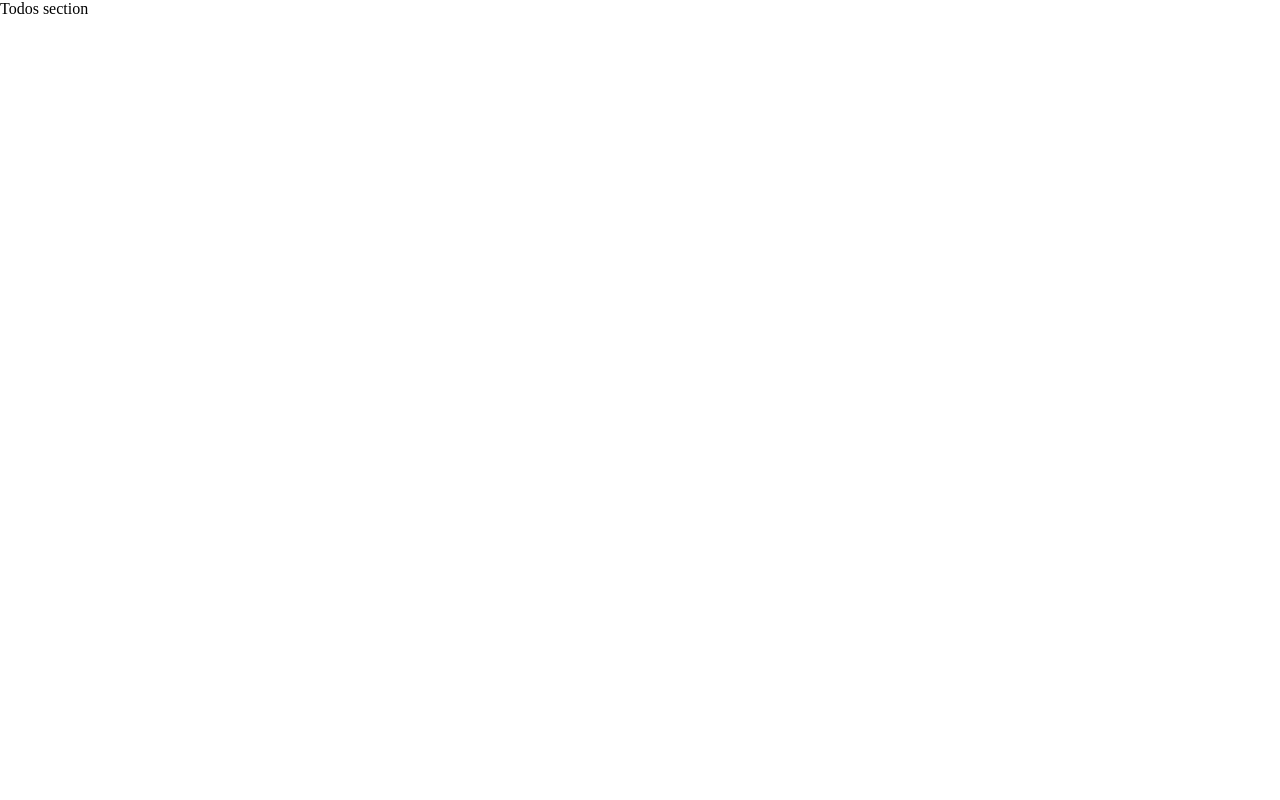
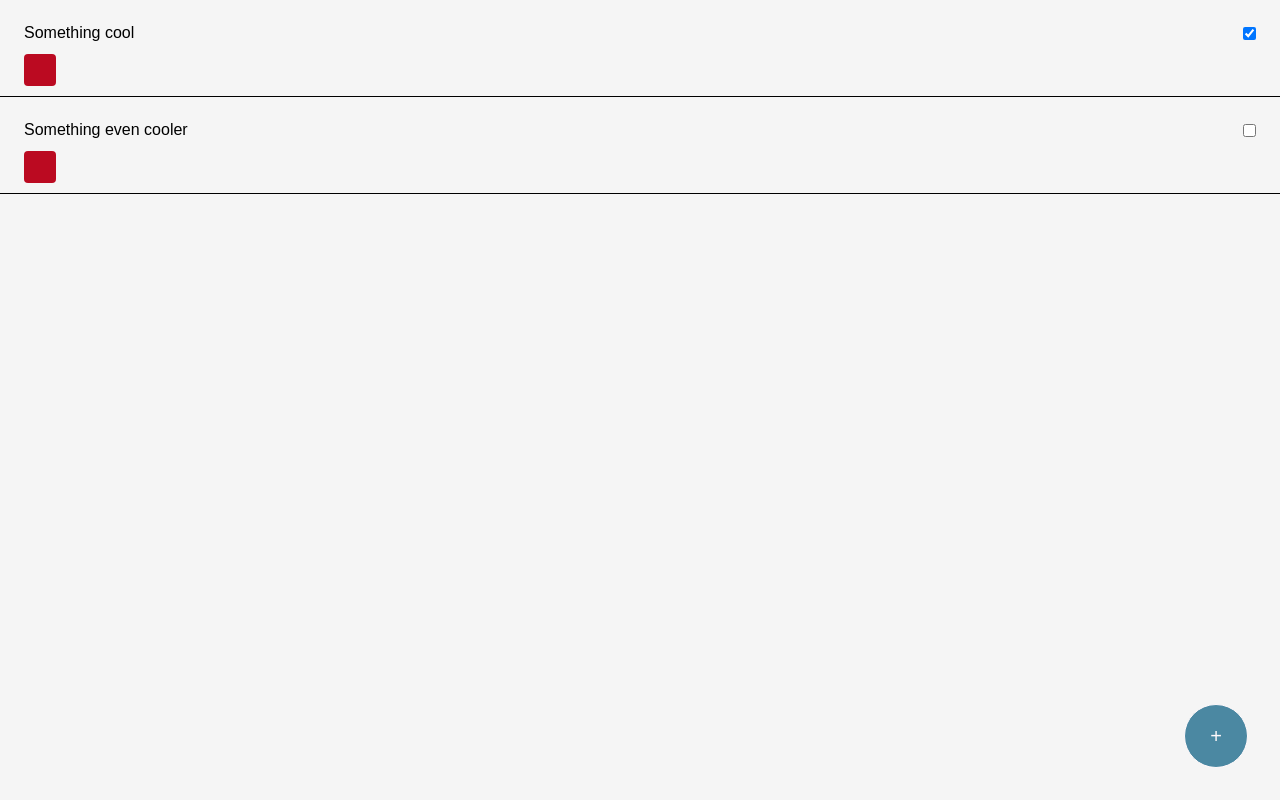
Before and after one commit to mikolertesx/mern-todo, a React (Create React App) app in the folder frontend/: page /todos in a window 1280 px wide. Built offline with nearby package versions, Linux system fonts and the light colour scheme; no server answers; sample sign-in values are in the browser's storage.

Commit message:
Created a simple frontend for todo

```diff
--- a/frontend/src/App.js
+++ b/frontend/src/App.js
@@ -12,6 +12,7 @@ import { authStore } from "./store/reducers/auth";
 // Page-Components.
 import RegisterPage from "./pages/register";
 import LoginPage from "./pages/login";
+import TodoPage from "./pages/todos";
 
 function App() {
   return (
@@ -26,7 +27,7 @@ function App() {
               <RegisterPage />
             </Route>
             <Route path="/todos">
-              <p>Todos section</p>
+              <TodoPage />
             </Route>
             <Redirect to="/login" />
           </Switch>
--- /dev/null
+++ b/frontend/src/components/floatingButton.js
@@ -0,0 +1,29 @@
+import React from 'react';
+import styled from 'styled-components';
+import Theme from "../shared/theme";
+
+const Button = styled.button`
+  position: fixed;
+  bottom: 32px;
+  right: 32px;
+  width: 64px;
+  height: 64px;
+  border-radius: 50%;
+  border: 1px solid ${Theme.whiteText};
+  color: ${Theme.whiteText};
+  font-size: 1.25rem;
+  background-color: ${Theme.primaryColor};
+  outline: none;
+
+  &:hover {
+    cursor: pointer;
+  }
+`;
+
+const FloatingButton = (props) => {
+  return <Button onClick={props.onClick}>
+    {props.text}
+  </Button>
+}
+
+export default FloatingButton;
--- /dev/null
+++ b/frontend/src/components/todoItem.js
@@ -0,0 +1,71 @@
+import React, { useState } from "react";
+import styled from "styled-components";
+import Theme from "../shared/theme";
+
+const TodoDiv = styled.div`
+  border-bottom: 1px solid black;
+  padding: 24px;
+  padding-bottom: 6px;
+`;
+
+const TodoInfo = styled.div`
+  display: flex;
+  justify-content: space-between;
+  align-items: center;
+`;
+
+const TodoP = styled.div`
+  font-family: "Arial";
+`;
+
+const TodoDelete = styled.button`
+  background-color: ${Theme.secondaryColor};
+  border: 0px;
+  border-radius: 4px;
+  margin-top: 12px;
+  width: 32px;
+  height: 32px;
+  outline: none;
+
+  &:hover {
+    cursor: pointer;
+  }
+`;
+
+const TodoItem = (props) => {
+  const [editMode, setEditMode] = useState(false);
+
+  const switchModes = () => {
+    setEditMode((prevEditMode) => !prevEditMode);
+  };
+
+  return (
+    <TodoDiv>
+      <TodoInfo>
+        {!editMode ? (
+          <TodoP onClick={switchModes}>{props.text}</TodoP>
+        ) : (
+          <input
+            type="text"
+            value={props.text}
+            onChange={props.onTextChange}
+            onKeyDown={(event) => {
+              if (event.key === "Enter") {
+                switchModes();
+              }
+            }}
+          />
+        )}
+        <input
+          type="checkbox"
+          onClick={switchModes}
+          checked={props.checked}
+          onChange={props.onCheckedChange}
+        />
+      </TodoInfo>
+      <TodoDelete onClick={props.onDelete} />
+    </TodoDiv>
+  );
+};
+
+export default TodoItem;
--- a/frontend/src/pages/todos.js
+++ b/frontend/src/pages/todos.js
@@ -0,0 +1,69 @@
+import React, { useState } from "react";
+import Page from "../shared/page";
+import TodoItem from "../components/todoItem";
+
+import FloatingButton from "../components/floatingButton";
+
+const TodosPage = (props) => {
+  const [todos, setTodos] = useState([
+    {
+      value: "Something cool",
+      checked: true,
+    },
+    {
+      value: "Something even cooler",
+      checked: false,
+    },
+  ]);
+
+  const onCheckChanged = (event, index) => {
+    const newTodos = [...todos];
+    newTodos[index].checked = event.target.checked;
+    setTodos(newTodos);
+  };
+
+  const onDelete = (index) => {
+    const newTodos = todos.filter((_value, i) => (i === index ? false : true));
+    setTodos(newTodos);
+  };
+
+  const onTextChange = (event, index) => {
+    const newText = event.target.value;
+    const newTodos = [...todos];
+    newTodos[index].value = newText;
+    setTodos(newTodos);
+  }
+
+  const createToDo = (text, checked) => {
+    const toDo = {
+      value: text,
+      checked: checked,
+    }
+
+    const newTodos = [...todos];
+    newTodos.push(toDo);
+    setTodos(newTodos);
+  };
+
+  const renderToDo = (index, text, checked) => {
+    return (
+      <TodoItem
+        text={text}
+        key={index}
+        checked={checked}
+        onCheckedChange={(event) => onCheckChanged(event, index)}
+        onTextChange={(event) => onTextChange(event, index)}
+        onDelete={() => onDelete(index)}
+      />
+    );
+  };
+
+  return (
+    <Page>
+      <FloatingButton text="+" onClick={() => createToDo('New Reminder', false)}/>
+      {todos.map((item, index) => renderToDo(index, item.value, item.checked))}
+    </Page>
+  );
+};
+
+export default TodosPage;
```
